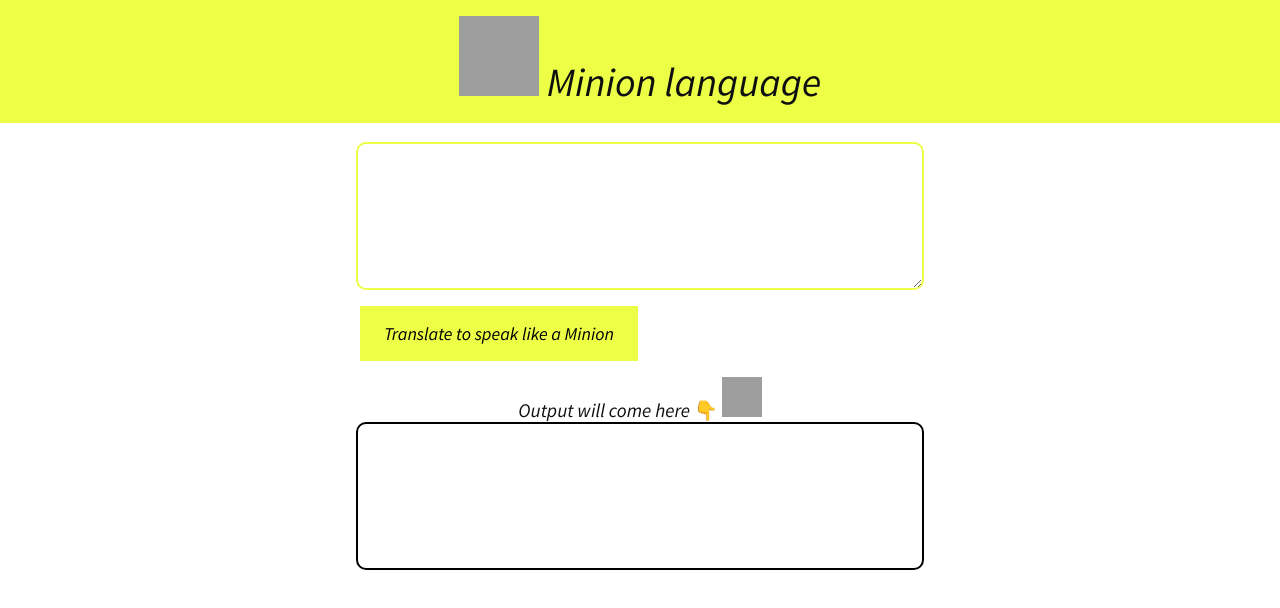
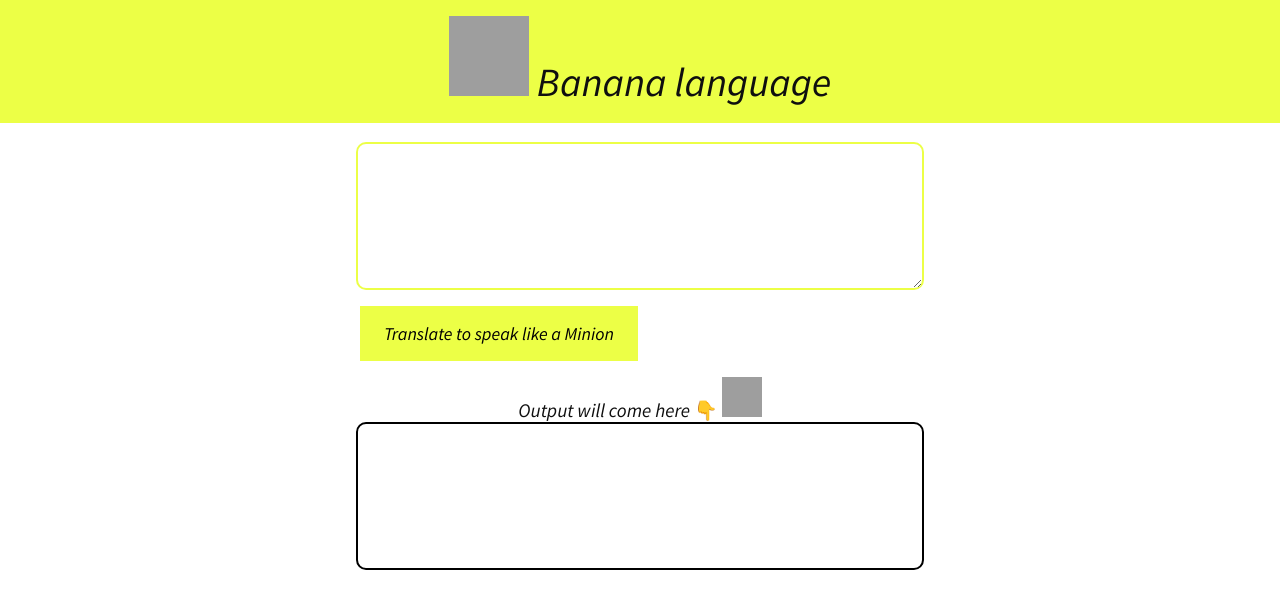
Before and after one commit to ashfaqhaq/banana-translation, a plain HTML site: page index.html in a window 1280 px wide. Drawn offline with Linux system fonts and the light colour scheme; grey boxes are pictures that could not be loaded.

Commit message:
changed title

```diff
--- a/index.html
+++ b/index.html
@@ -3,7 +3,7 @@
   <head>
     <meta charset="UTF-8" />
     <meta name="viewport" content="width=device-width, initial-scale=1.0" />
-    <title>speak Like Minions</title>
+    <title>speak Banana language</title>
     <link href="style.css" rel="stylesheet" />
   </head>
 
@@ -16,7 +16,7 @@
             width="80px"
             height="80px"
           />
-          Minion language
+          Banana language
         </div>
       </nav>
     </header>
```
